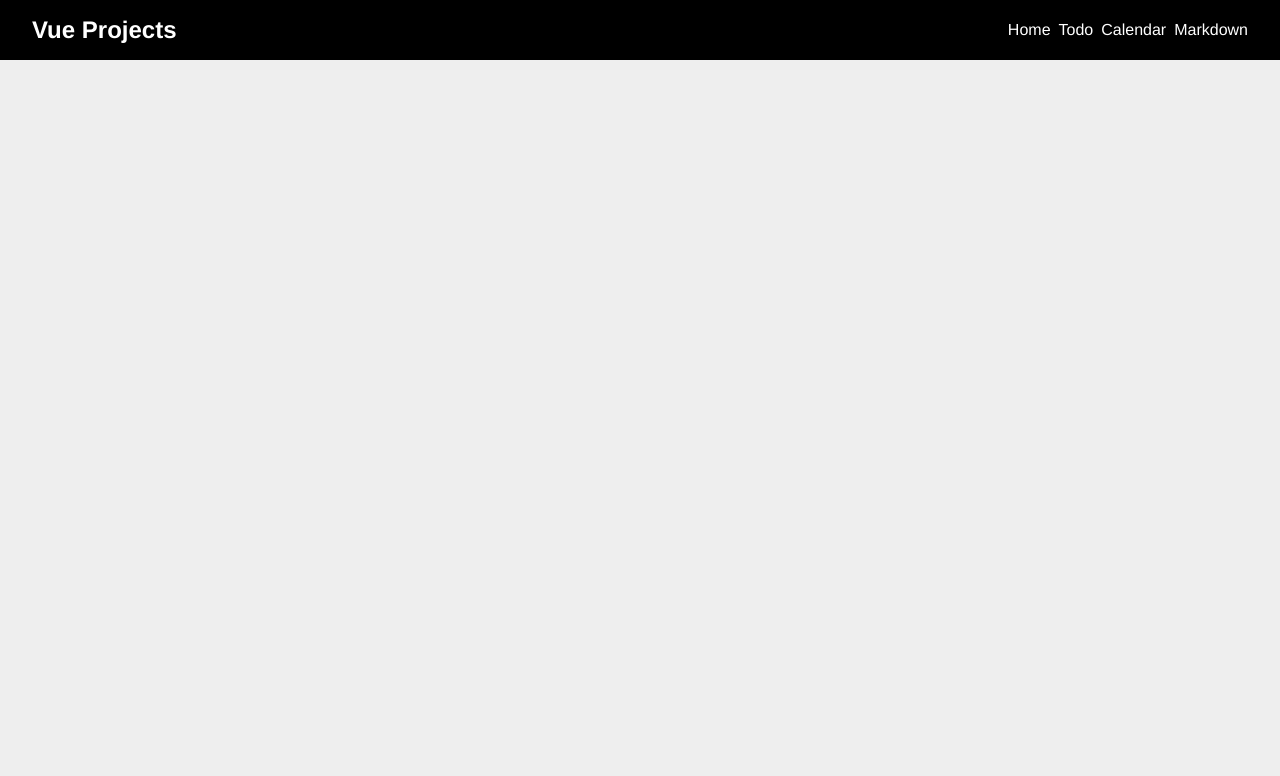
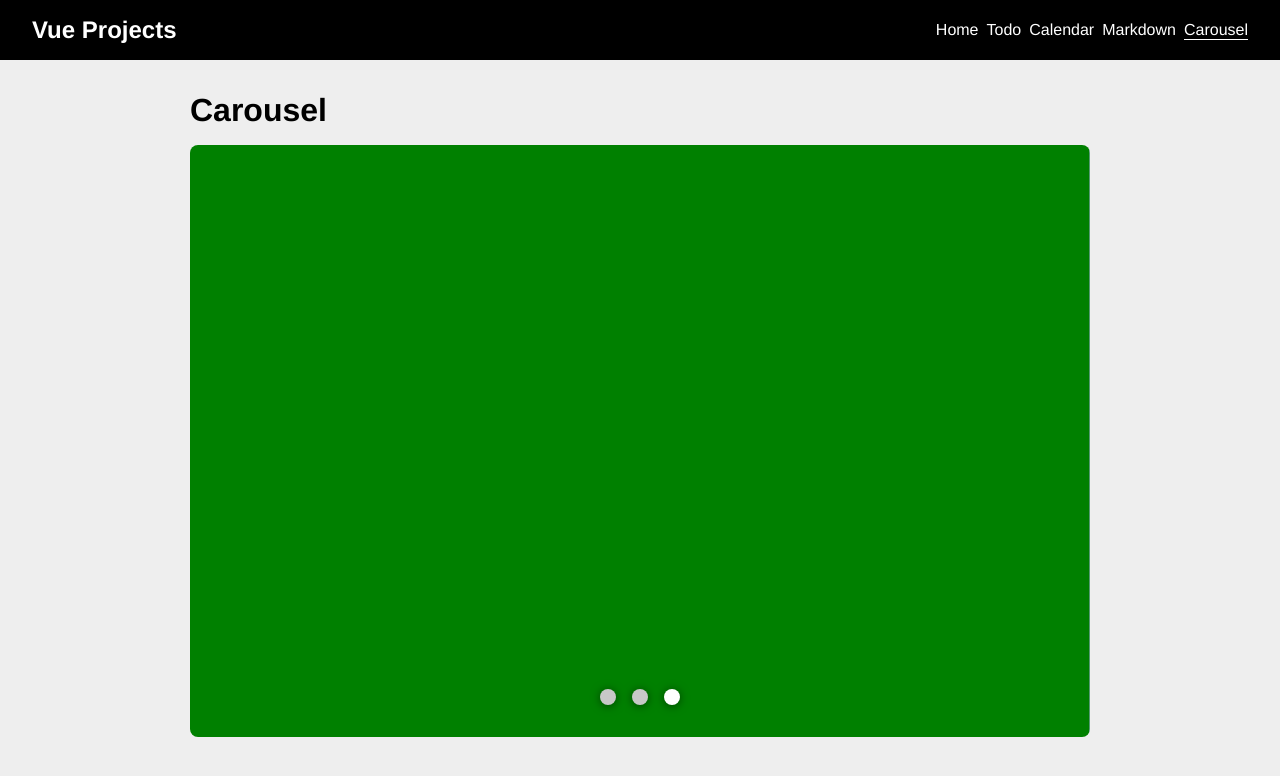
Before and after one commit to joshmu/vue-projects, a Vue app: page /carousel in a window 1280 px wide. Shown: the top 776 px of the page. Built offline with nearby package versions, Linux system fonts and the light colour scheme.

Commit message:
feat: carousel

```diff
--- /dev/null
+++ b/src/pages/Carousel.vue
@@ -0,0 +1,124 @@
+<template>
+  <h1>Carousel</h1>
+  <div class="carousel-container">
+    <div
+      v-for="(slider, idx) in sliders"
+      class="sliders-container"
+      :key="slider"
+    >
+      <transition name="slide">
+        <div
+          v-if="idx === currentIdx"
+          class="slider-item"
+          :style="{ backgroundColor: slider }"
+        ></div>
+      </transition>
+    </div>
+    <div class="controls">
+      <button
+        v-for="(slider, idx) in sliders"
+        @click="handleControl(idx)"
+        :key="slider"
+        class="control"
+        :style="{
+          backgroundColor: idx === currentIdx ? 'white' : 'rgb(200,200,200)',
+        }"
+      ></button>
+    </div>
+  </div>
+</template>
+
+<script>
+import { computed, onMounted, onUnmounted, ref } from 'vue'
+export default {
+  setup() {
+    const currentIdx = ref(0)
+    const sliders = ref(['red', 'blue', 'green'])
+    const currentSlider = computed(() => {
+      return sliders.value[currentIdx.value]
+    })
+    const interval = ref(null)
+
+    const startInterval = () => {
+      interval.value = setInterval(() => {
+        currentIdx.value =
+          currentIdx.value === sliders.value.length - 1
+            ? 0
+            : currentIdx.value + 1
+      }, 2000)
+    }
+
+    onMounted(() => {
+      startInterval()
+    })
+    onUnmounted(() => {
+      clearInterval(interval.value)
+    })
+
+    const handleControl = idx => {
+      // unmount timer
+      clearInterval(interval.value)
+      // update index
+      currentIdx.value = idx
+      // restart timer
+      startInterval()
+    }
+
+    return { currentIdx, sliders, currentSlider, handleControl }
+  },
+}
+</script>
+
+<style lang="scss" scoped>
+.carousel-container {
+  height: 80%;
+  width: 100%;
+  margin-top: 1rem;
+  position: relative;
+  overflow: hidden;
+  border-radius: 0.5rem;
+
+  .sliders-container {
+    position: absolute;
+    width: 100%;
+    height: 100%;
+
+    .slider-item {
+      width: 100%;
+      height: 100%;
+    }
+
+    .slide-enter-active,
+    .slide-leave-active {
+      transition: transform, opacity, 1s ease-in-out;
+    }
+    .slide-enter-from {
+      transform: translateX(-100%);
+    }
+    .slide-leave-to {
+      transform: translateX(100%);
+      opacity: 0.5;
+    }
+  }
+  .controls {
+    position: absolute;
+    bottom: 0;
+    display: flex;
+    justify-content: center;
+    width: 100%;
+    margin-bottom: 2rem;
+
+    .control {
+      padding: 0.5rem;
+      border-radius: 50%;
+      border: none;
+      margin: 0 0.5rem;
+      cursor: pointer;
+      filter: drop-shadow(0px 1px 5px rgba(0, 0, 0, 0.5));
+      &:focus {
+        outline: none;
+      }
+    }
+  }
+}
+</style>
--- a/src/router.js
+++ b/src/router.js
@@ -1,6 +1,7 @@
 import { createRouter, createWebHistory } from 'vue-router'
 
 import Calendar from './pages/Calendar'
+import Carousel from './pages/Carousel'
 import Home from './pages/Home'
 import Markdown from './pages/Markdown'
 import Todo from './pages/Todo'
@@ -10,6 +11,7 @@ export const routes = [
   { path: '/todo', name: 'todo', component: Todo },
   { path: '/calendar', name: 'calendar', component: Calendar },
   { path: '/markdown', name: 'markdown', component: Markdown },
+  { path: '/carousel', name: 'carousel', component: Carousel },
 ]
 
 const router = createRouter({
```
Also changed, not shown: 1 other file (tests, documents, lock files or other folders).
